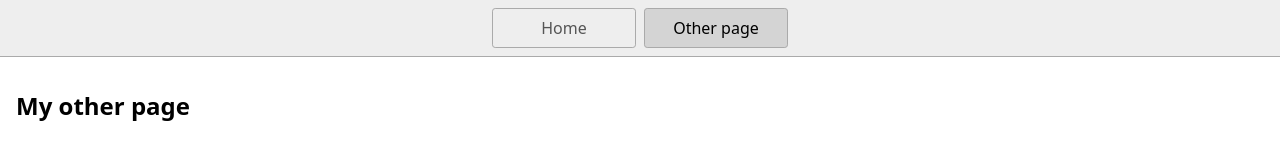
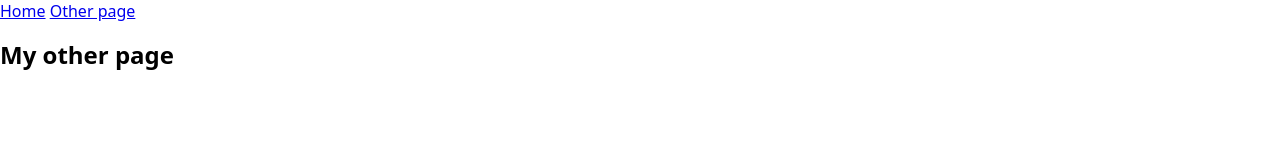
Before and after one commit to OsteroyergoyJA/oppgave-HTML-form-18.12, a website: page page2.html in a window 1280 px wide. Drawn offline with Linux system fonts and the light colour scheme.

Commit message:
Styling paagaar

```diff
--- a/styles.css
+++ b/styles.css
@@ -6,39 +6,7 @@ body {
   margin: 0;
   font-family: system-ui, sans-serif;
   color: black;
-  background-color: white;
-}
-
-nav {
-  display: flex;
-  flex-wrap: wrap;
-  align-items: center;
-  justify-content: center;
-  padding: 0.5rem;
-  gap: 0.5rem;
-  border-bottom: solid 1px #aaa;
-  background-color: #eee;
-}
-
-nav a {
-  display: inline-block;
-  min-width: 9rem;
-  padding: 0.5rem;
-  border-radius: 0.2rem;
-  border: solid 1px #aaa;
-  text-align: center;
-  text-decoration: none;
-  color: #555;
-}
-
-nav a[aria-current='page'] {
-  color: #000;
-  background-color: #d4d4d4;
-}
-
-main {
-  padding: 1rem;
-}
+  background-color: rgb(160, 45, 45)a(255, 0, 0, 0.443);}
 
 h1 {
   font-weight: bold;
@@ -47,4 +15,18 @@ h1 {
 
 h3
 {font-weight: bold;
-font-size: 1.5rem}
+font-size: 1.5rem;
+color: white;
+background-color: black;
+animation-name: result-animation;
+animation-duration: 4s;
+animation-delay: 2s;
+animation-timing-function: ease-in;
+animation-iteration-count: 1;
+}
+
+@keyframes result-animation {
+0% {transform: translateY(-450%)}
+100% {transform: translateY(0%);}
+
+}
```
